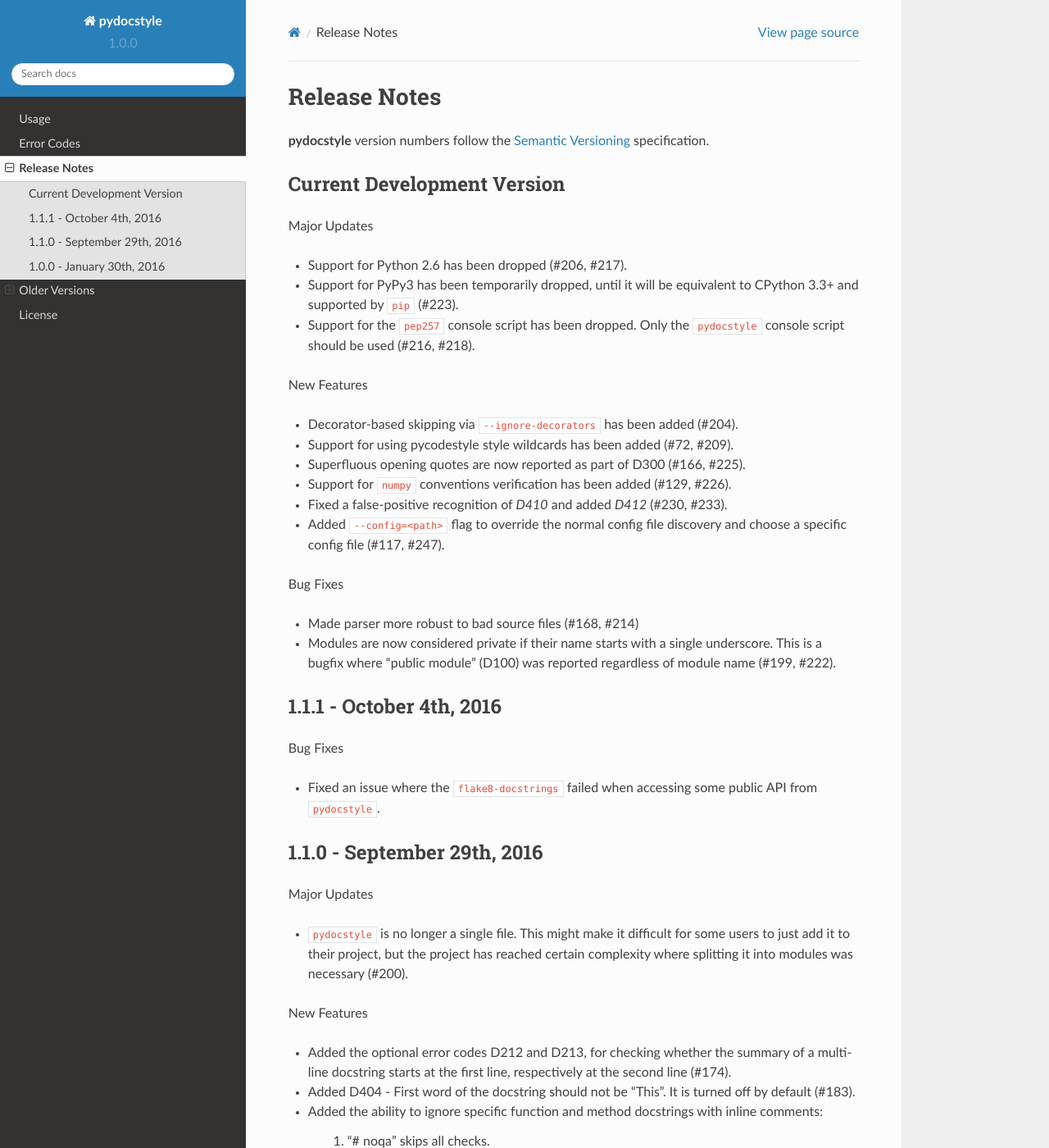
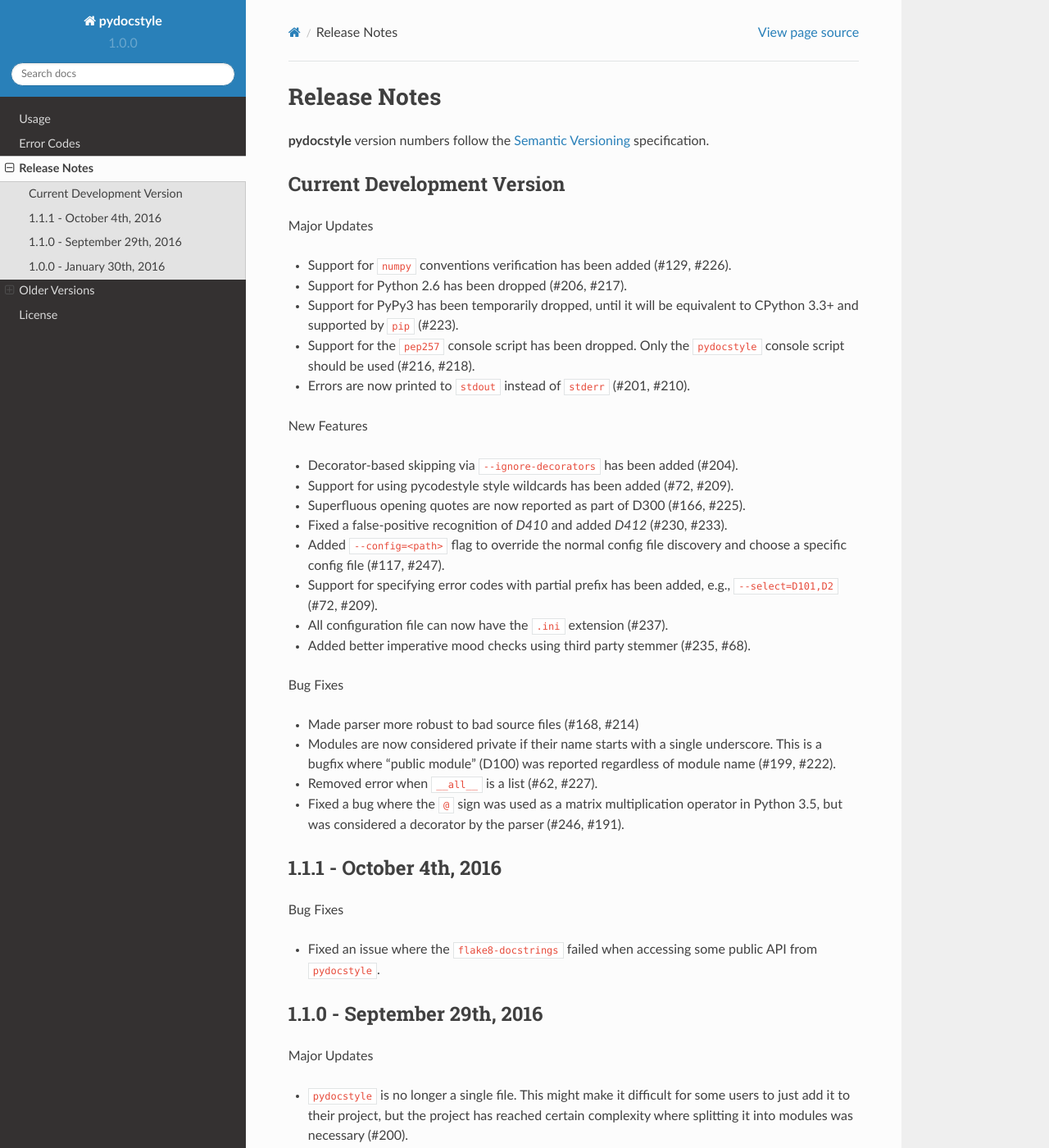
Before and after one commit to PyCQA/pydocstyle, a Sphinx documentation site: the page built from docs/release_notes.rst, in a window 1280 px wide and 1400 px high. Shown: the whole window at 82% size. Built offline with Sphinx 7.4.7 and the Read the Docs theme 2.0.0, drawn with Linux system fonts in a browser that asks for light colours; the version number is read from the project's files by our own code.

Commit message:
Updated release notes.

```diff
--- a/docs/release_notes.rst
+++ b/docs/release_notes.rst
@@ -9,21 +9,26 @@
 
 Major Updates
 
+* Support for ``numpy`` conventions verification has been added (#129, #226).
 * Support for Python 2.6 has been dropped (#206, #217).
 * Support for PyPy3 has been temporarily dropped, until it will be
   equivalent to CPython 3.3+ and supported by ``pip`` (#223).
 * Support for the ``pep257`` console script has been dropped. Only the
   ``pydocstyle`` console script should be used (#216, #218).
+* Errors are now printed to ``stdout`` instead of ``stderr`` (#201, #210).
 
 New Features
 
 * Decorator-based skipping via ``--ignore-decorators`` has been added (#204).
 * Support for using pycodestyle style wildcards has been added (#72, #209).
 * Superfluous opening quotes are now reported as part of D300 (#166, #225).
-* Support for ``numpy`` conventions verification has been added (#129, #226).
 * Fixed a false-positive recognition of `D410` and added `D412` (#230, #233).
 * Added ``--config=<path>`` flag to override the normal config file discovery
   and choose a specific config file (#117, #247).
+* Support for specifying error codes with partial prefix has been added, e.g.,
+  ``--select=D101,D2`` (#72, #209).
+* All configuration file can now have the ``.ini`` extension (#237).
+* Added better imperative mood checks using third party stemmer (#235, #68).
 
 Bug Fixes
 
@@ -31,6 +36,9 @@
 * Modules are now considered private if their name starts with a single
   underscore. This is a bugfix where "public module" (D100) was reported
   regardless of module name (#199, #222).
+* Removed error when ``__all__`` is a list (#62, #227).
+* Fixed a bug where the ``@`` sign was used as a matrix multiplication operator
+  in Python 3.5, but was considered a decorator by the parser (#246, #191).
 
 
 1.1.1 - October 4th, 2016
```
